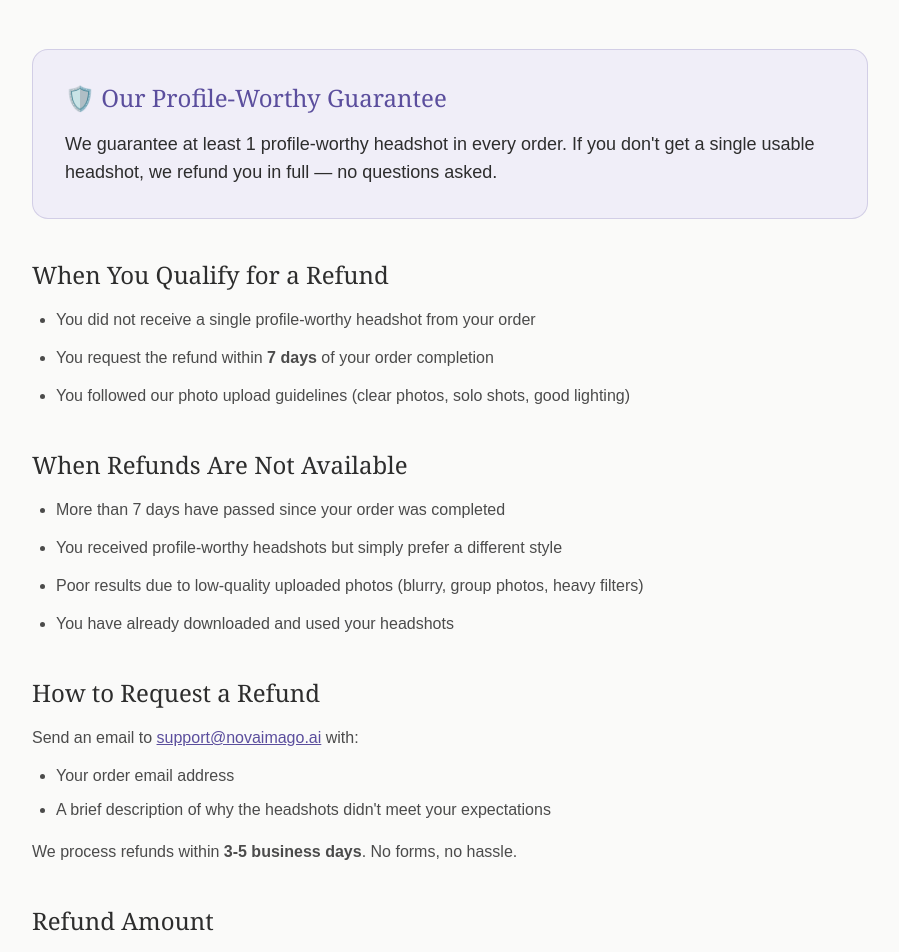
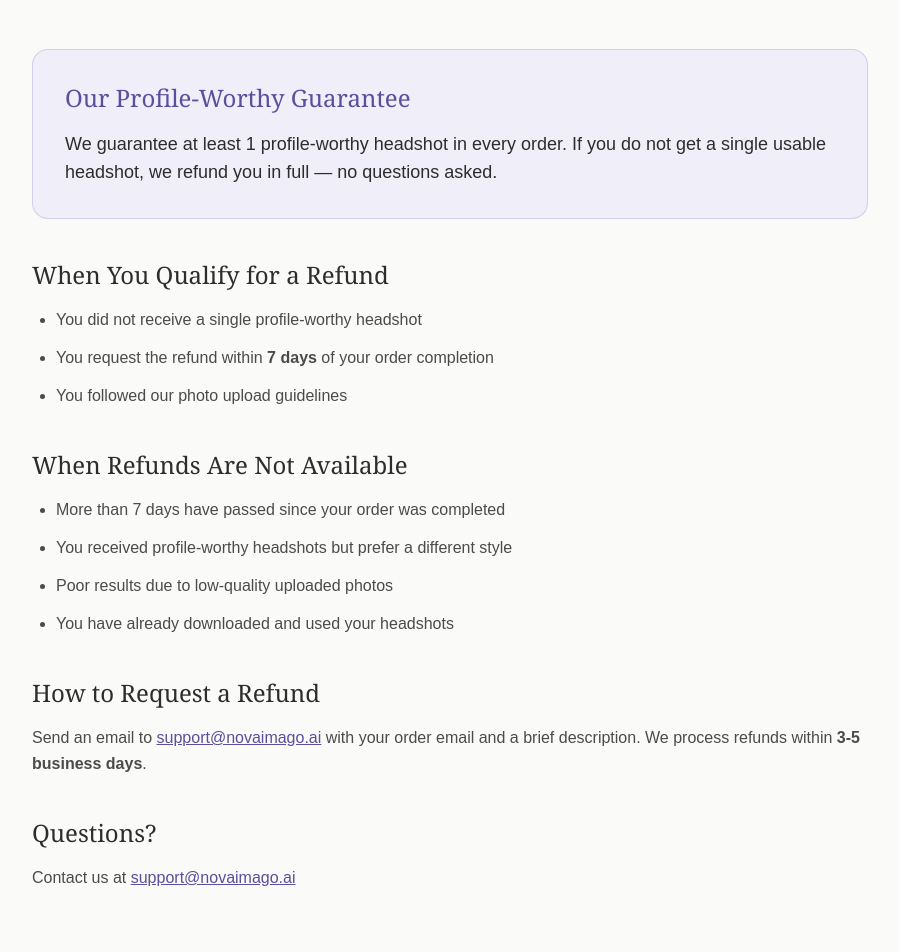
Before and after one commit to kingpapuche/automatic-octo-bassoon, a Next.js app: page /refund-policy in a window 1280 px wide. Shown: the part 220-1172 px from the top of the page, without its empty margins (190-1089 px from the left). Built offline with nearby package versions, Linux system fonts and the light colour scheme.

Commit message:
upload knop fix + refund policy

```diff
--- a/app/refund-policy/page.tsx
+++ b/app/refund-policy/page.tsx
@@ -14,62 +14,43 @@ export default function RefundPolicyPage() {
           </Link>
         </div>
       </nav>
-
       <div className="max-w-[900px] mx-auto px-8 py-16">
         <h1 className="font-serif text-4xl text-[#2D2D2D] mb-4">Refund Policy</h1>
         <p className="text-[#9B9B9B] mb-12">Last updated: April 2026</p>
-
         <div className="space-y-10 text-[#4B4B4B] leading-relaxed">
-
           <section className="bg-[#F0EEF8] rounded-2xl p-8 border border-[#5B4E9D]/20">
-            <h2 className="font-serif text-2xl text-[#5B4E9D] mb-4">🛡️ Our Profile-Worthy Guarantee</h2>
-            <p className="text-[#2D2D2D] text-lg">We guarantee at least 1 profile-worthy headshot in every order. If you don&apos;t get a single usable headshot, we refund you in full — no questions asked.</p>
+            <h2 className="font-serif text-2xl text-[#5B4E9D] mb-4">Our Profile-Worthy Guarantee</h2>
+            <p className="text-[#2D2D2D] text-lg">We guarantee at least 1 profile-worthy headshot in every order. If you do not get a single usable headshot, we refund you in full — no questions asked.</p>
           </section>
-
           <section>
             <h2 className="font-serif text-2xl text-[#2D2D2D] mb-4">When You Qualify for a Refund</h2>
             <ul className="list-disc pl-6 space-y-3">
-              <li>You did not receive a single profile-worthy headshot from your order</li>
+              <li>You did not receive a single profile-worthy headshot</li>
               <li>You request the refund within <strong>7 days</strong> of your order completion</li>
-              <li>You followed our photo upload guidelines (clear photos, solo shots, good lighting)</li>
+              <li>You followed our photo upload guidelines</li>
             </ul>
           </section>
-
           <section>
             <h2 className="font-serif text-2xl text-[#2D2D2D] mb-4">When Refunds Are Not Available</h2>
             <ul className="list-disc pl-6 space-y-3">
               <li>More than 7 days have passed since your order was completed</li>
-              <li>You received profile-worthy headshots but simply prefer a different style</li>
-              <li>Poor results due to low-quality uploaded photos (blurry, group photos, heavy filters)</li>
+              <li>You received profile-worthy headshots but prefer a different style</li>
+              <li>Poor results due to low-quality uploaded photos</li>
               <li>You have already downloaded and used your headshots</li>
             </ul>
           </section>
-
           <section>
             <h2 className="font-serif text-2xl text-[#2D2D2D] mb-4">How to Request a Refund</h2>
-            <p>Send an email to <a href="mailto:support@novaimago.ai" className="text-[#5B4E9D] underline">support@novaimago.ai</a> with:</p>
-            <ul className="list-disc pl-6 mt-3 space-y-2">
-              <li>Your order email address</li>
-              <li>A brief description of why the headshots didn&apos;t meet your expectations</li>
-            </ul>
-            <p className="mt-4">We process refunds within <strong>3-5 business days</strong>. No forms, no hassle.</p>
+            <p>Send an email to <a href="mailto:support@novaimago.ai" className="text-[#5B4E9D] underline">support@novaimago.ai</a> with your order email and a brief description. We process refunds within <strong>3-5 business days</strong>.</p>
           </section>
-
-          <section>
-            <h2 className="font-serif text-2xl text-[#2D2D2D] mb-4">Refund Amount</h2>
-            <p>Approved refunds are returned in full to your original payment method. We do not offer partial refunds.</p>
-          </section>
-
           <section>
             <h2 className="font-serif text-2xl text-[#2D2D2D] mb-4">Questions?</h2>
-            <p>Contact us at <a href="mailto:support@novaimago.ai" className="text-[#5B4E9D] underline">support@novaimago.ai</a> — we typically respond within 24 hours.</p>
+            <p>Contact us at <a href="mailto:support@novaimago.ai" className="text-[#5B4E9D] underline">support@novaimago.ai</a></p>
           </section>
-
         </div>
       </div>
-
       <footer className="border-t border-[#E8E6E0] px-8 py-8 text-center text-[#9B9B9B] text-sm">
-        <Link href="/" className="hover:text-[#5B4E9D] transition">← Back to Nova Imago</Link>
+        <Link href="/" className="hover:text-[#5B4E9D] transition">Back to Nova Imago</Link>
       </footer>
     </div>
   )
--- a/app/upload/page.tsx
+++ b/app/upload/page.tsx
@@ -588,10 +588,10 @@ export default function UploadPage() {
                 <><svg className="animate-spin h-5 w-5" viewBox="0 0 24 24"><circle className="opacity-25" cx="12" cy="12" r="10" stroke="currentColor" strokeWidth="4" fill="none" /><path className="opacity-75" fill="currentColor" d="M4 12a8 8 0 018-8V0C5.373 0 0 5.373 0 12h4zm2 5.291A7.962 7.962 0 014 12H0c0 3.042 1.135 5.824 3 7.938l3-2.647z" /></svg>{status}</>
               ) : training ? (
                 <><svg className="animate-spin h-5 w-5" viewBox="0 0 24 24"><circle className="opacity-25" cx="12" cy="12" r="10" stroke="currentColor" strokeWidth="4" fill="none" /><path className="opacity-75" fill="currentColor" d="M4 12a8 8 0 018-8V0C5.373 0 0 5.373 0 12h4zm2 5.291A7.962 7.962 0 014 12H0c0 3.042 1.135 5.824 3 7.938l3-2.647z" /></svg>Starting AI training...</>
-              ) : photoCount < 10 ? (
+              ) : photoCount < 8 ? (
                 `Upload ${8 - photoCount} more photo${8 - photoCount !== 1 ? 's' : ''} to continue`
               ) : (
-                <><span className="text-xl">🚀</span> Start AI Training ({photoCount} photos)</>
+                <><span className="text-xl">🚀</span> Start AI Training ({photoCount}/15 photos — meer is beter!)</>
               )}
             </button>
 
```
Also changed, not shown: 1 other file (tests, documents, lock files or other folders).
